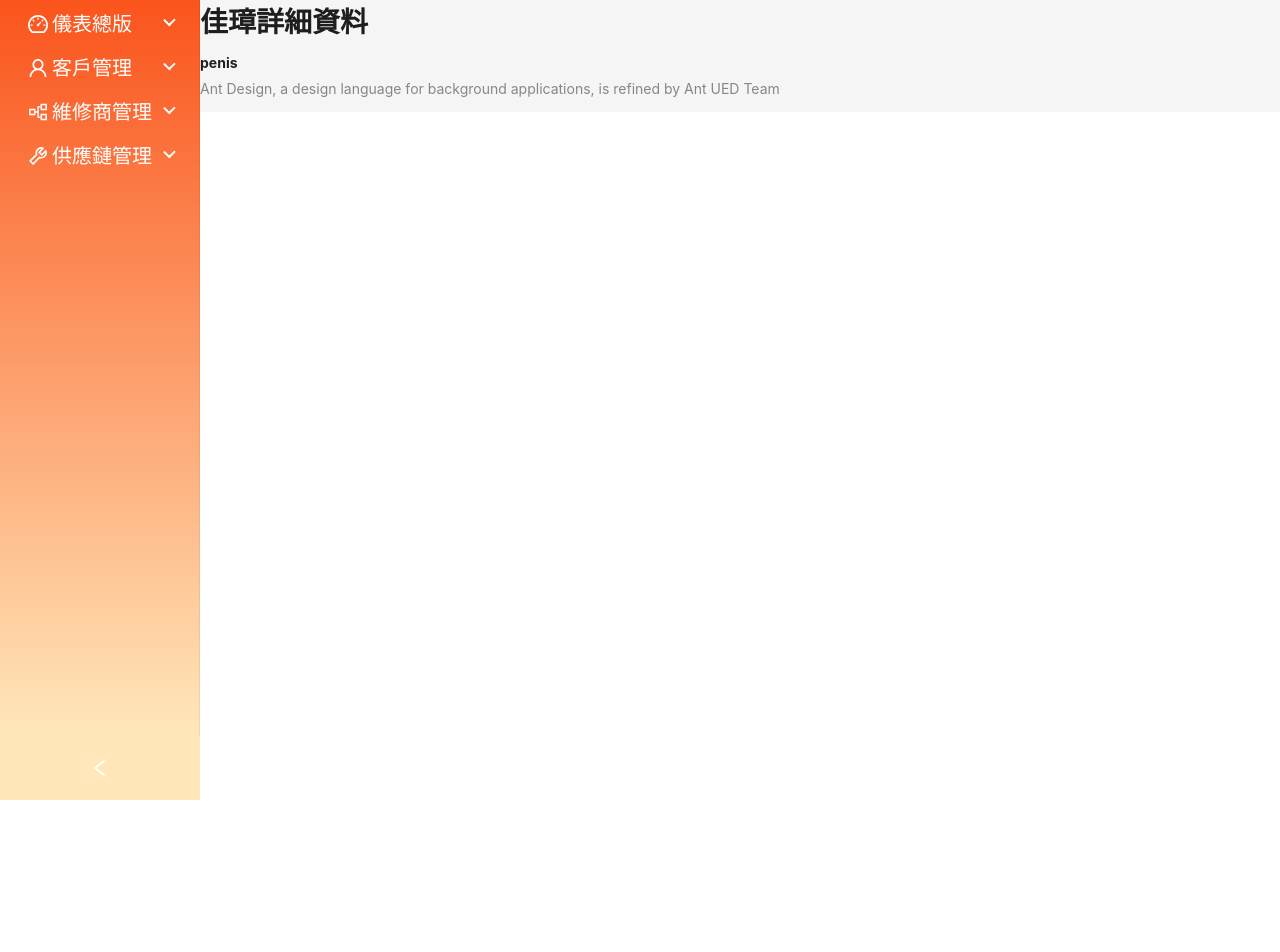
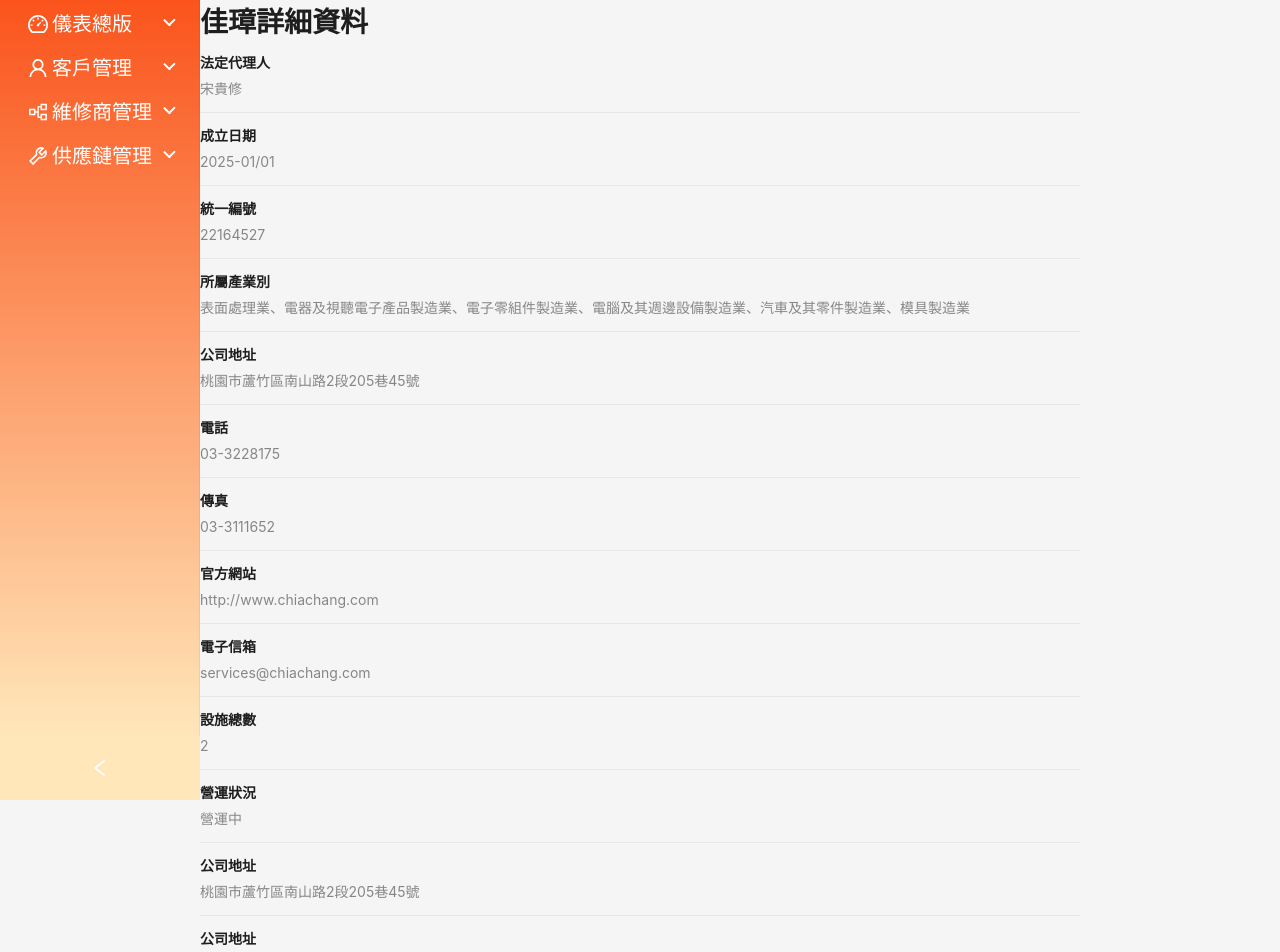
Before and after one commit to LaumShawn/antd-demo, a Next.js app: page /customers/chiachang in a window 1280 px wide. Shown: the top 952 px of the page. Before the commit the page ends 800 px from the top, so only its background shows below. Built offline with nearby package versions, Linux system fonts and the light colour scheme.

Commit message:
antd list 有點廢考慮要不要用p就好

```diff
--- a/src/app/customers/chiachang/list.tsx
+++ b/src/app/customers/chiachang/list.tsx
@@ -1,10 +1,56 @@
-'use client';
-
+"use client";
+import { Content } from "antd/es/layout/layout";
 import { Layout, List } from "antd";
 export default function hialist() {
-  const data = [{ title: "penis", description: "description" }];
+  const data = [
+    { title: "法定代理人", description: "宋貴修" },
+    { title: "成立日期", description: "2025-01/01" },
+    { title: "統一編號", description: "22164527" },
+    {
+      title: "所屬產業別",
+      description:
+        "表面處理業、電器及視聽電子產品製造業、電子零組件製造業、電腦及其週邊設備製造業、汽車及其零件製造業、模具製造業",
+    },
+    {
+      title: "公司地址",
+      description: "桃園市蘆竹區南山路2段205巷45號",
+    },
+    {
+      title: "電話",
+      description: "03-3228175",
+    },
+    {
+      title: "傳真",
+      description: "03-3111652",
+    },
+    {
+      title: "官方網站",
+      description: "http://www.chiachang.com",
+    },
+    {
+      title: "電子信箱",
+      description: "services@chiachang.com",
+    },
+    {
+      title: "設施總數",
+      description: "2",
+    },
+    {
+      title: "營運狀況",
+      description: "營運中",
+    },
+    {
+      title: "公司地址",
+      description: "桃園市蘆竹區南山路2段205巷45號",
+    },
+    {
+      title: "公司地址",
+      description: "桃園市蘆竹區南山路2段205巷45號",
+    },
+  ];
   return (
     <Layout>
+      <Content>
         <h1>佳璋詳細資料</h1>
         <List
           itemLayout="horizontal"
@@ -12,13 +58,25 @@
           renderItem={(item) => (
             <List.Item>
               <List.Item.Meta
-
-          title={<a href="https://ant.design">{item.title}</a>}
-          description="Ant Design, a design language for background applications, is refined by Ant UED Team"
+                title={<a>{item.title}</a>}
+                description={item.description}
               />
             </List.Item>
           )}
         />
+        <List
+          itemLayout="horizontal"
+          dataSource={data}
+          renderItem={(item) => (
+            <List.Item>
+              <List.Item.Meta
+                title={<a>{item.title}</a>}
+                description={item.description}
+              />
+            </List.Item>
+          )}
+        />
+      </Content>
     </Layout>
   );
 }
--- a/src/app/facility/page.tsx
+++ b/src/app/facility/page.tsx
@@ -168,7 +168,7 @@
                         檢視設施資料
                       </Button>
                       <Button
-                        href="http://localhost:3000/facility"
+                        href="http://localhost:3000/room"
                         shape="round"
                         style={{ margin: "10px" }}
                         type="primary"
```
Also changed, not shown: src/app/room/page.tsx (added, +17 -0 lines). Lines whose indentation alone changed are shown as unchanged.
